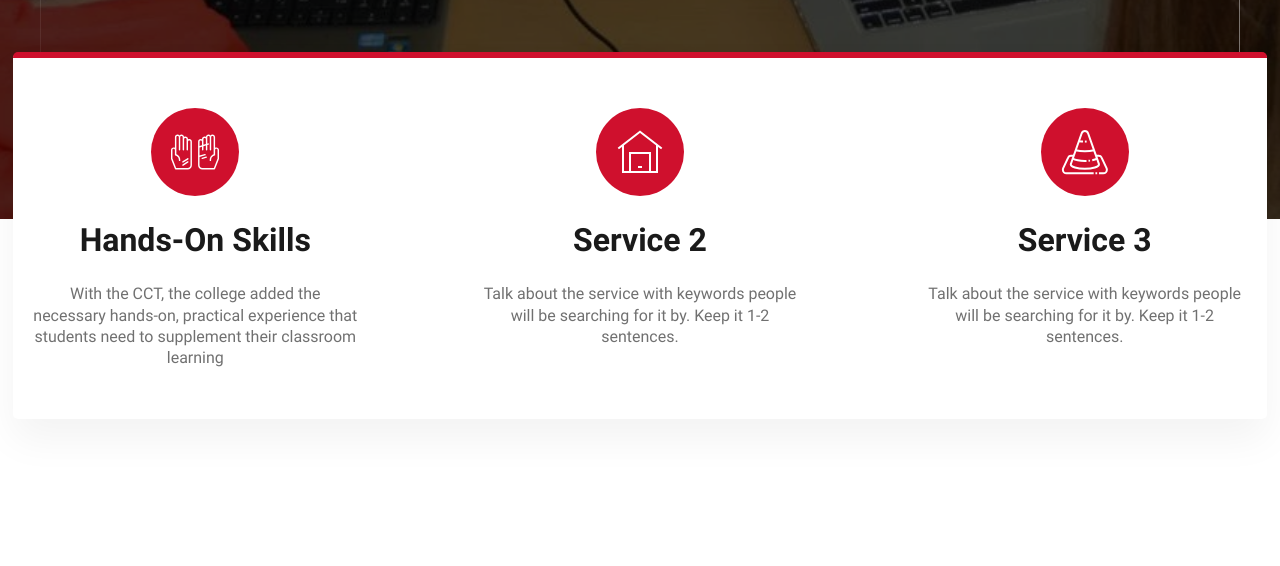
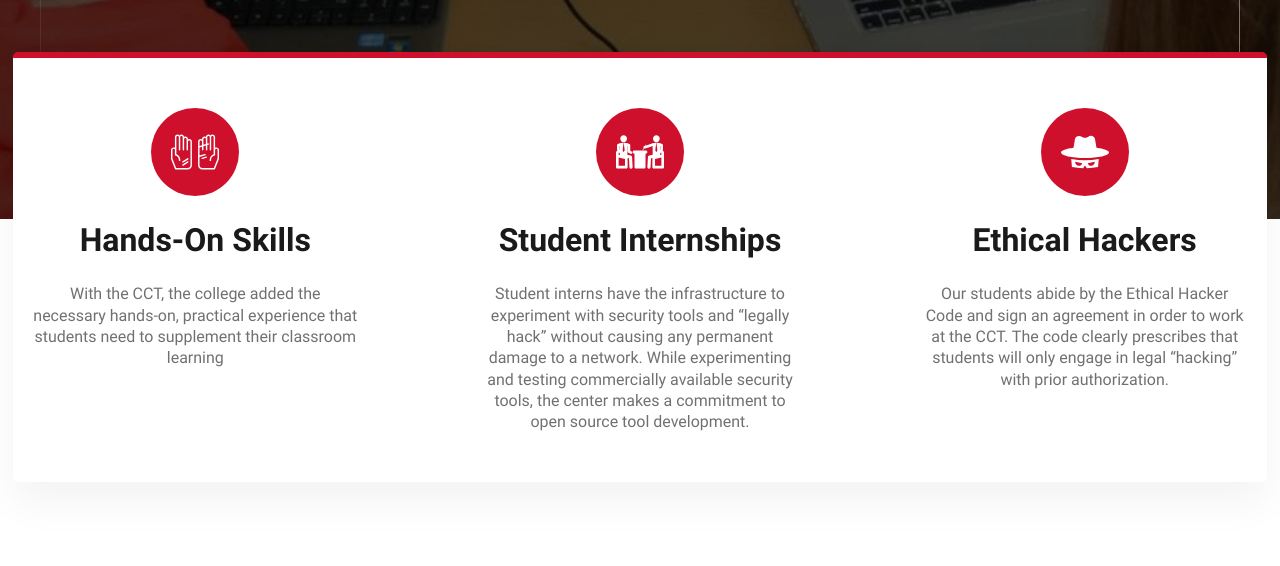
Before and after one commit to Koza101/CCT, an Eleventy site: page src/index.html in a window 1280 px wide. Shown: the part 980-1546 px from the top of the page. Built offline with nearby package versions, Linux system fonts and the light colour scheme; Eleventy itself is replaced by a stand-in of ours; files that its build step writes are made by us from their sources; files whose address does not match are found by name.

Commit message:
Finished services section

```diff
--- a/src/index.html
+++ b/src/index.html
@@ -133,26 +133,26 @@ eleventyNavigation:
                 <img
                 aria-hidden="true"
                 decoding="async"
-                src="/assets/svgs/service2.svg"
+                src="/assets/svgs/Internship.svg"
                 alt="appliance"
                 width="48"
                 height="48"/>
             </picture>
-            <h2>Service 2</h2>
-            <p>Talk about the service with keywords people will be searching for it by. Keep it 1-2 sentences.</p>
+            <h2>Student Internships</h2>
+            <p>Student interns have the infrastructure to experiment with security tools and “legally hack” without causing any permanent damage to a network. While experimenting and testing commercially available security tools, the center makes a commitment to open source tool development.</p>
         </div>
         <div class="card">
             <picture>
                 <img
                 aria-hidden="true"
                 decoding="async"
-                src="/assets/svgs/service3.svg"
+                src="/assets/svgs/Ethical_Hacker.svg"
                 alt="appliance"
                 width="48"
                 height="48"/>
             </picture>
-            <h2>Service 3</h2>
-            <p>Talk about the service with keywords people will be searching for it by. Keep it 1-2 sentences.</p>
+            <h2>Ethical Hackers</h2>
+            <p>Our students abide by the Ethical Hacker Code and sign an agreement in order to work at the CCT. The code clearly prescribes that students will only engage in legal “hacking” with prior authorization.</p>
         </div>
     </section>
 
```
Also changed, not shown: src/assets/svgs/Ethical_Hacker.svg (added), src/assets/svgs/Internship.svg (added).
